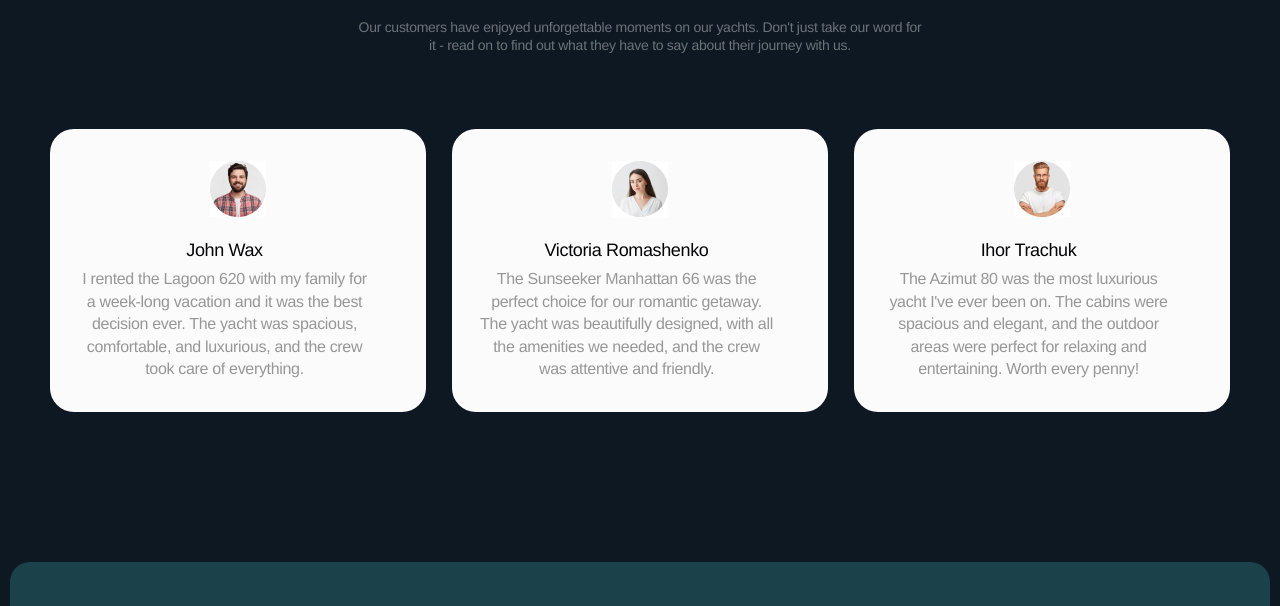
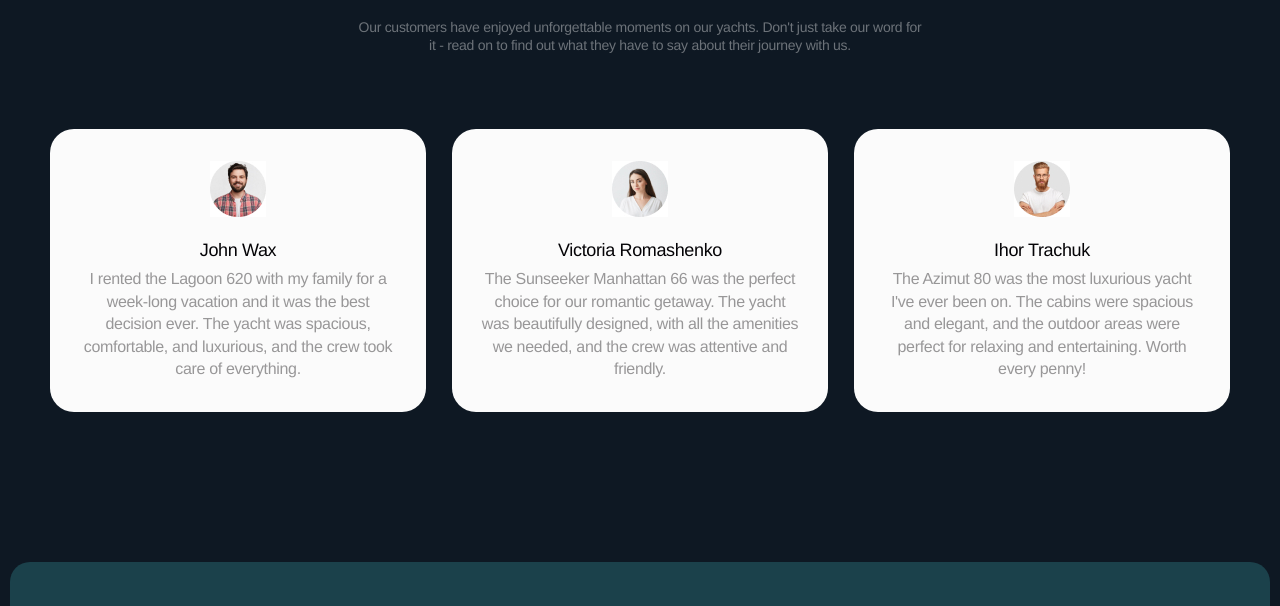
Before and after one commit to KolyaKovt/yacht-jet-portfolio, a plain HTML site: page index.html in a window 1280 px wide. Shown: the part 3670-4276 px from the top of the page. Drawn offline with nearby package versions, Linux system fonts and the light colour scheme.

Commit message:
reviews section is fixed, footer too

```diff
--- a/css/styles.css
+++ b/css/styles.css
@@ -975,36 +975,10 @@ button {
 }
 /* /Rent Yacht Section */
 
-/* Review Section */
+/* Reviews Section */
 .reviews-section {
-  max-width: 280px;
-  margin-left: auto;
-  margin-right: auto;
   padding-bottom: 80px;
   background-color: var(--primary-bg-color);
-}
-@media screen and (min-width: 375px) {
-  .reviews-section {
-    max-width: 335px;
-  }
-}
-@media screen and (min-width: 768px) {
-  .reviews-section {
-    max-width: 768px;
-    padding-bottom: 150px;
-  }
-}
-@media screen and (min-width: 1280px) {
-  .reviews-section {
-    max-width: 1280px;
-  }
-}
-@media screen and (min-width: 1440px) {
-  .reviews-section {
-    max-width: 1440px;
-    padding-left: 50px;
-    padding-right: 50px;
-  }
 }
 .reviews-title {
   max-width: 280px;
@@ -1017,22 +991,6 @@ button {
   letter-spacing: -0.02em;
   margin-bottom: 25px;
 }
-@media screen and (min-width: 375px) {
-  .reviews-title {
-    max-width: 335px;
-  }
-}
-@media screen and (min-width: 768px) {
-  .reviews-title {
-    max-width: 704px;
-    font-size: 48px;
-  }
-}
-@media screen and (min-width: 1280px) {
-  .reviews-title {
-    max-width: 854px;
-  }
-}
 .reviews-text {
   max-width: 280px;
   color: rgba(251, 251, 251, 0.4);
@@ -1044,118 +1002,33 @@ button {
   letter-spacing: -0.02em;
   margin-bottom: 40px;
 }
-@media screen and (min-width: 375px) {
-  .reviews-text {
-    max-width: 335px;
-  }
-}
-@media screen and (min-width: 768px) {
-  .reviews-text {
-    max-width: 571px;
-    font-size: 14px;
-    line-height: 1.29;
-    letter-spacing: -0.02em;
-    margin-bottom: 75px;
-  }
-}
 .reviews-list {
   display: flex;
   flex-wrap: nowrap;
   align-items: center;
   justify-content: center;
 }
-@media screen and (min-width: 768px) {
-  .reviews-list {
-    gap: 32px;
-  }
-}
-@media screen and (min-width: 1280px) {
-  .reviews-list {
-    gap: 26px;
-  }
-}
-@media screen and (min-width: 1440px) {
-  .reviews-list {
-    gap: 32px;
-  }
-}
 .reviews-card {
-  max-width: 280px;
-  padding: 32px 8px;
+  width: 100%;
+  padding: 32px 16px;
   border-radius: 24px;
   background: var(--primary-text-color);
 }
-@media screen and (min-width: 375px) {
-  .reviews-card {
-    max-width: 335px;
-  }
-}
-@media screen and (min-width: 768px) {
-  .reviews-card {
-    max-width: 336px;
-    width: calc((100% - 32px) / 2);
-  }
-}
-@media screen and (min-width: 1280px) {
-  .reviews-card {
-    max-width: 376px;
-    padding: 32px 28px;
-    width: calc((100% - 52px) / 3);
-  }
-}
-@media screen and (min-width: 1440px) {
-  .reviews-card {
-    max-width: 392px;
-    padding: 32px 36px;
-    width: calc((100% - 64px) / 3);
-  }
-}
 .reviews-card.invisible {
   display: none;
-}
-@media screen and (min-width: 1280px) {
-  .reviews-card.invisible {
-    display: block;
-  }
-}
-.reviews-card.current {
-  display: none;
-}
-@media screen and (min-width: 768px) {
-  .reviews-card.current {
-    display: block;
-  }
 }
 .reviews-img {
   margin-left: auto;
   margin-right: auto;
   margin-bottom: 24px;
 }
-.reviews-blok {
-  max-width: 280px;
-  display: flex;
-  flex-direction: column;
-  gap: 8px;
-  align-items: center;
-}
-@media screen and (min-width: 375px) {
-  .reviews-blok {
-    max-width: 303px;
-  }
-}
-@media screen and (min-width: 768px) {
-  .reviews-blok {
-    max-width: 288px;
-  }
-}
-@media screen and (min-width: 1280px) {
-  .reviews-blok {
-    max-width: 293px;
-  }
+.reviews-card.current {
+  display: none;
 }
 .reviews-name {
   color: #040306;
   text-align: center;
+  margin-bottom: 8px;
   font-size: 18px;
   font-weight: 500;
   line-height: 1.1;
@@ -1169,7 +1042,62 @@ button {
   line-height: 1.4;
   letter-spacing: -0.02em;
 }
-/* /Review Section */
+@media screen and (min-width: 768px) {
+  .reviews-section {
+    padding-bottom: 150px;
+  }
+  .reviews-title {
+    max-width: 704px;
+    font-size: 48px;
+  }
+  .reviews-title {
+    max-width: 854px;
+  }
+  .reviews-text {
+    max-width: 571px;
+    font-size: 14px;
+    line-height: 1.29;
+    letter-spacing: -0.02em;
+    margin-bottom: 75px;
+  }
+  .reviews-list {
+    gap: 32px;
+  }
+  .reviews-card {
+    padding-left: 24px;
+    padding-right: 24px;
+    width: calc((100% - 32px) / 2);
+  }
+  .reviews-card.current {
+    display: block;
+  }
+}
+@media screen and (min-width: 1280px) {
+  .reviews-list {
+    gap: 26px;
+  }
+  .reviews-card {
+    max-width: 376px;
+    padding-left: 28px;
+    padding-right: 28px;
+    width: calc((100% - 52px) / 3);
+  }
+  .reviews-card.invisible {
+    display: block;
+  }
+}
+@media screen and (min-width: 1440px) {
+  .reviews-list {
+    gap: 32px;
+  }
+  .reviews-card {
+    max-width: 392px;
+    padding-left: 36px;
+    padding-right: 36px;
+    width: calc((100% - 64px) / 3);
+  }
+}
+/* /Reviews Section */
 
 /* Page Footer */
 .page-footer {
@@ -1196,6 +1124,8 @@ button {
   top: 124px;
   left: 50%;
   width: 100%;
+  max-width: 325px;
+  padding: 0 20px;
   transform: translateX(-50%);
   display: block;
 }
@@ -1226,6 +1156,7 @@ button {
   color: var(--accent-color);
 }
 .footer-text {
+  padding: 0 10px;
   max-width: 335px;
   color: var(--primary-text-color);
   text-align: center;
--- a/index.html
+++ b/index.html
@@ -548,25 +548,21 @@
       <!-- /Rent A Yacht Section -->
 
       <!-- Reviews Section -->
-      <section class="section reviews-section" id="reviews-section">
-        <div class="conteiner">
+      <section class="section container reviews-section" id="reviews-section">
         <h2 class="reviews-title">
           YachtJet take pride in providing the best possible service and
           experience to our customers
         </h2>
         <p class="reviews-text">
-            Our customers have enjoyed unforgettable moments on our yachts.
-            Don't just take our word for it - read on to find out what they have
-            to say about their journey with us.
+          Our customers have enjoyed unforgettable moments on our yachts. Don't
+          just take our word for it - read on to find out what they have to say
+          about their journey with us.
         </p>
         <ul class="reviews-list list">
           <li class="reviews-card">
             <picture>
               <source
-                  srcset="
-                    ./img/reviews/john.jpg    1x,
-                    ./img/reviews/john@2x.jpg 2x
-                  "
+                srcset="./img/reviews/john.jpg 1x, ./img/reviews/john@2x.jpg 2x"
               />
               <img
                 class="reviews-img"
@@ -577,15 +573,12 @@
                 loading="lazy"
               />
             </picture>
-              <div class="reviews-blok">
             <h3 class="reviews-name">John Wax</h3>
             <p class="reviews-info">
-                  I rented the Lagoon 620 with my family for a week-long
-                  vacation and it was the best decision ever. The yacht was
-                  spacious, comfortable, and luxurious, and the crew took care
-                  of everything.
+              I rented the Lagoon 620 with my family for a week-long vacation
+              and it was the best decision ever. The yacht was spacious,
+              comfortable, and luxurious, and the crew took care of everything.
             </p>
-              </div>
           </li>
           <li class="reviews-card current">
             <picture>
@@ -617,10 +610,7 @@
           <li class="reviews-card invisible">
             <picture>
               <source
-                  srcset="
-                    ./img/reviews/ihor.jpg    1x,
-                    ./img/reviews/ihor@2x.jpg 2x
-                  "
+                srcset="./img/reviews/ihor.jpg 1x, ./img/reviews/ihor@2x.jpg 2x"
               />
               <img
                 class="reviews-img"
@@ -635,13 +625,12 @@
               <h3 class="reviews-name">Ihor Trachuk</h3>
               <p class="reviews-info">
                 The Azimut 80 was the most luxurious yacht I've ever been on.
-                  The cabins were spacious and elegant, and the outdoor areas
-                  were perfect for relaxing and entertaining. Worth every penny!
+                The cabins were spacious and elegant, and the outdoor areas were
+                perfect for relaxing and entertaining. Worth every penny!
               </p>
             </div>
           </li>
         </ul>
-        </div>
       </section>
       <!-- /Reviews Section -->
     </main>
```
Lines whose indentation alone changed are shown as unchanged.
